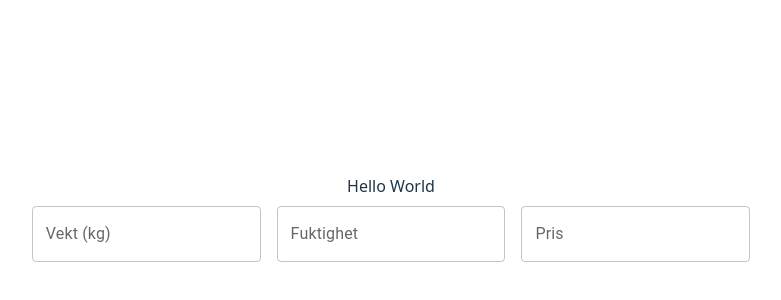
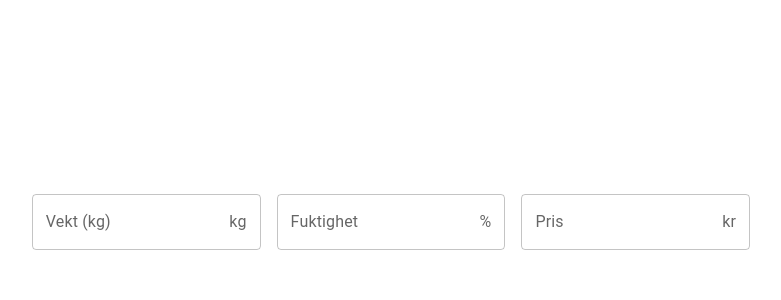
Before and after one commit to Mebu98/burdejegfyre, a React (Vite) app in the folder burdejegfyre/: page / in a window 1280 px wide. Shown: the part 178-478 px from the top of the page, without its empty margins (249-1030 px from the left). Built offline with nearby package versions, Linux system fonts and the light colour scheme.

Commit message:
Extracted to WoodCalc component
Extracted the "wood form" to the WoodCalc comp, also spent too much
trying to debug the type="number" allowing invalid characters... Turns
out it is only a Firefox bug ._.

```diff
--- a/burdejegfyre/src/App.tsx
+++ b/burdejegfyre/src/App.tsx
@@ -1,4 +1,5 @@
 import "./App.css";
+import WoodCalc from "./components/WoodCalc.jsx";
 import { Box, createTheme, TextField, ThemeProvider } from "@mui/material";
 
 function App() {
@@ -9,37 +10,9 @@ function App() {
     },
   });
 
-  const woodSettings = [
-    {
-      id: "weight",
-      label: "Vekt (kg)",
-      val: 0,
-    },
-    {
-      id: "humidity",
-      label: "Fuktighet",
-      val: 0,
-    },
-    {
-      id: "price",
-      label: "Pris",
-      val: 0,
-    },
-  ];
-
   return (
     <ThemeProvider theme={theme}>
-      <div>Hello World</div>
-      <Box
-        component="form"
-        sx={{ "& .MuiTextField-root": { m: 1, width: "25ch" } }}
-        noValidate
-        autoComplete="off"
-      >
-        {woodSettings.map((x) => {
-          return <TextField id={x.id} label={x.label} />;
-        })}
-      </Box>
+      <WoodCalc />
     </ThemeProvider>
   );
 }
--- /dev/null
+++ b/burdejegfyre/src/components/WoodCalc.jsx
@@ -0,0 +1,59 @@
+import { useState } from "react";
+import { Box, TextField, InputAdornment } from "@mui/material";
+
+const woodSettings = [
+  {
+    id: "weight",
+    label: "Vekt (kg)",
+    val: 0,
+    endAdornment: "kg",
+  },
+  {
+    id: "humidity",
+    label: "Fuktighet",
+    val: 0,
+    endAdornment: "%",
+  },
+  {
+    id: "price",
+    label: "Pris",
+    val: 0,
+    endAdornment: "kr",
+  },
+];
+
+function WoodCalc() {
+  return (
+    <Box
+      component="form"
+      sx={{ "& .MuiTextField-root": { m: 1, width: "25ch" } }}
+      noValidate
+      autoComplete="off"
+    >
+      {woodSettings.map((x) => {
+        return (
+          <TextField
+            key={x.id}
+            id={x.id}
+            label={x.label}
+            type="number"
+            slotProps={{
+              input: {
+                endAdornment: (
+                  <InputAdornment position="end">
+                    {x.endAdornment}
+                  </InputAdornment>
+                ),
+              },
+            }}
+            onChange={(e) => {
+              x.val = Number(e.target.value);
+            }}
+          />
+        );
+      })}
+    </Box>
+  );
+}
+
+export default WoodCalc;
```
